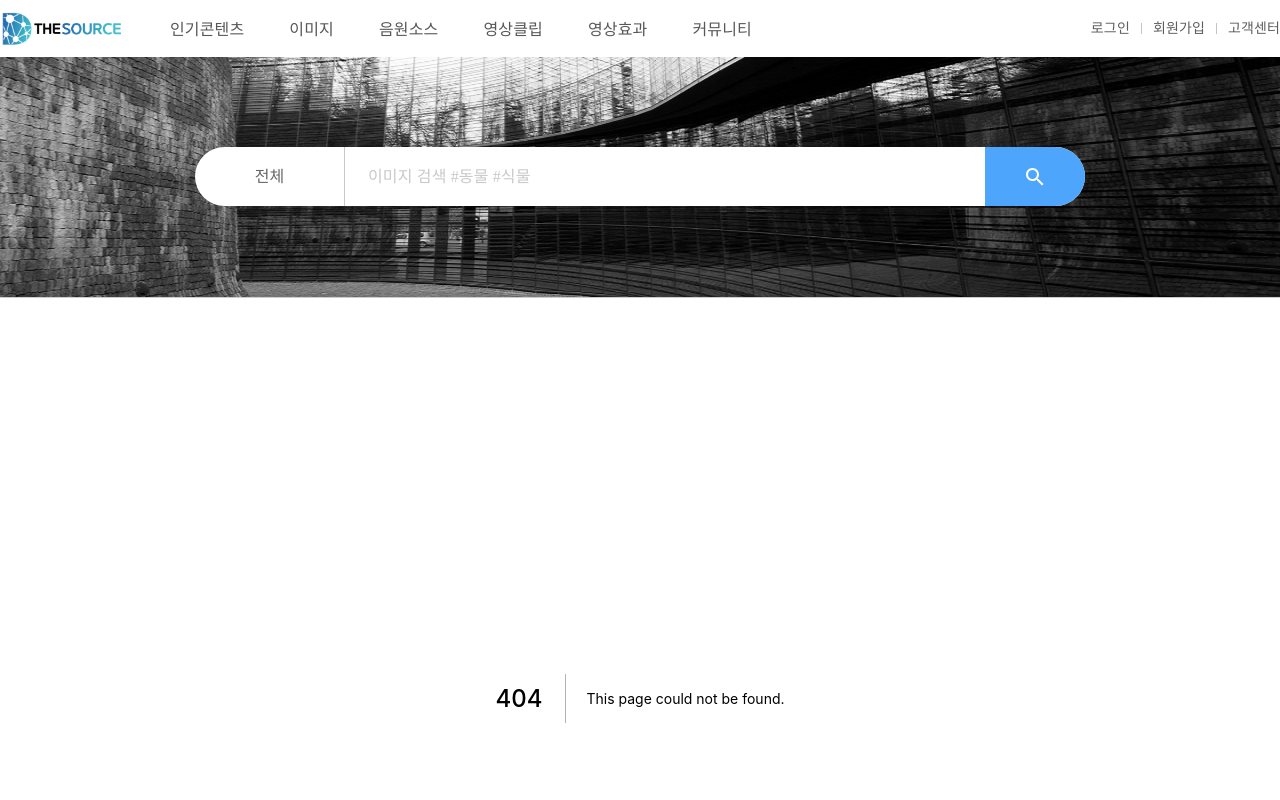
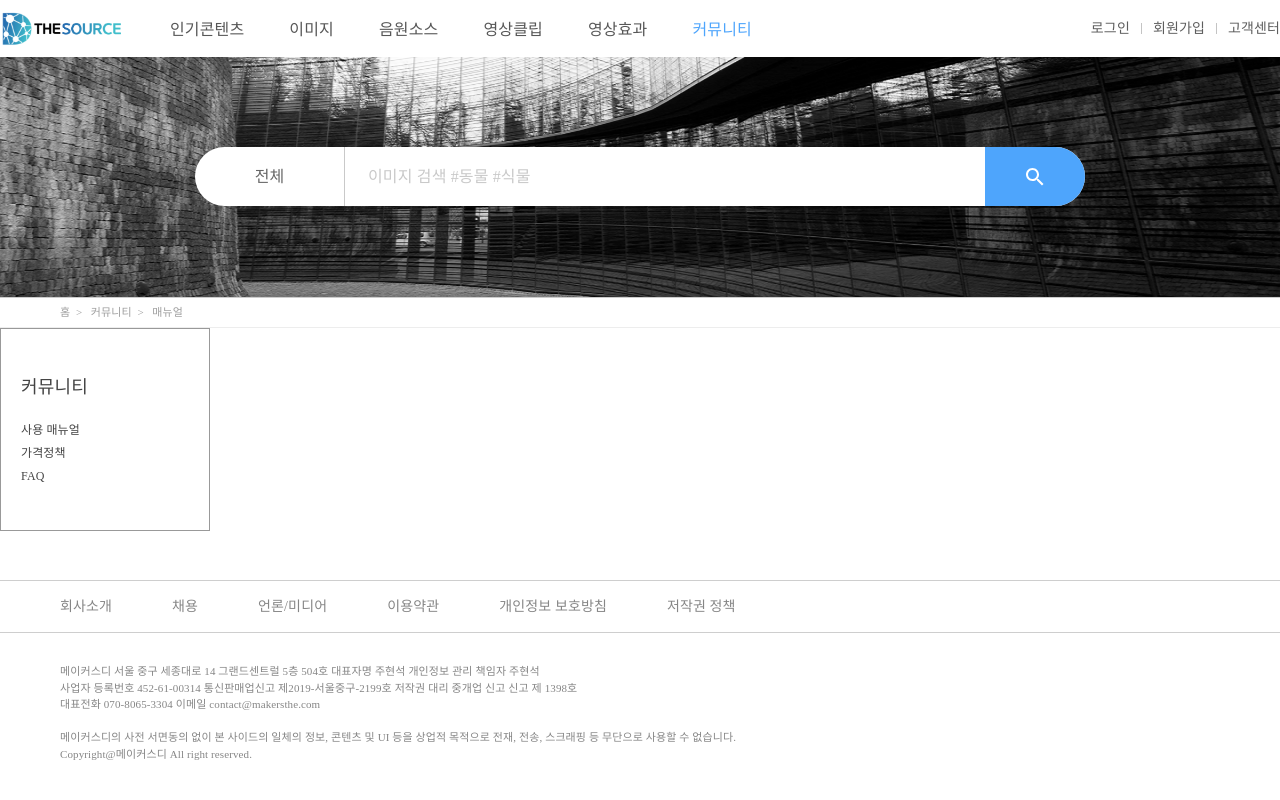
Before and after one commit to DGUHJH/thesource-next, a Next.js app: page /community/manual in a window 1280 px wide. Before the commit this address had no page. Shown: the top 800 px of the page. Built offline with nearby package versions, Linux system fonts and the light colour scheme; a web font is replaced by a local one.

Commit message:
Add : Community Page

```diff
--- /dev/null
+++ b/src/components/Container/CommunityMenu/index.tsx
@@ -0,0 +1,27 @@
+import { useRouter } from 'next/dist/client/router';
+import React from 'react';
+import * as Styled from './styled';
+
+export const CommunityMenuContainer = () => {
+  const router = useRouter();
+
+  const onClick = (value: string) => () => {
+    router.push(value);
+  };
+
+  return (
+    <Styled.Root>
+      <Styled.TitleTypo>커뮤니티</Styled.TitleTypo>
+      <Styled.MenuTypo
+        onClick={onClick('/community/manual')}
+        style={{ marginTop: '20px' }}
+      >
+        사용 매뉴얼
+      </Styled.MenuTypo>
+      <Styled.MenuTypo onClick={onClick('/community/price-policy')}>
+        가격정책
+      </Styled.MenuTypo>
+      <Styled.MenuTypo onClick={onClick('/community/faq')}>FAQ</Styled.MenuTypo>
+    </Styled.Root>
+  );
+};
--- /dev/null
+++ b/src/components/Container/CommunityMenu/styled.ts
@@ -0,0 +1,29 @@
+import { Box, Typography } from '@material-ui/core';
+import styled from 'styled-components';
+
+export const Root = styled(Box)`
+  width: 210px;
+  padding: 45px 20px;
+  box-sizing: border-box;
+  display: flex;
+  flex-direction: column;
+  border: 1px #999 solid;
+`;
+
+export const TitleTypo = styled(Typography)`
+  &&& {
+    font-family: NotoSans-Medium;
+    font-size: 18px;
+    color: #444;
+  }
+`;
+
+export const MenuTypo = styled(Typography)`
+  &&& {
+    font-family: NotoSans-Regular;
+    font-size: 12px;
+    color: #444;
+    cursor: pointer;
+    margin-top: 5px;
+  }
+`;
--- a/src/components/Header/index.tsx
+++ b/src/components/Header/index.tsx
@@ -40,7 +40,7 @@ const contentMenu = [
   },
   {
     label: '커뮤니티',
-    url: '/comunity',
+    url: '/community/manual',
   },
 ];
 
--- /dev/null
+++ b/src/pages/community/manual/index.tsx
@@ -0,0 +1,37 @@
+import { BreadCrumbs } from 'components/BreadCrumbs';
+import { CommunityMenuContainer } from 'components/Container/CommunityMenu';
+import React from 'react';
+import { BrowserView, MobileView } from 'react-device-detect';
+import * as Styled from 'styles/community/manual/styled';
+
+const Main = () => {
+  return (
+    <Styled.Root>
+      <BrowserView>
+        <Pc />
+      </BrowserView>
+      <MobileView>
+        <Mobile />
+      </MobileView>
+    </Styled.Root>
+  );
+};
+
+const Pc = () => {
+  return (
+    <div>
+      <BreadCrumbs content={['홈', '커뮤니티', '매뉴얼']} type="small" />
+      <Styled.BodyContainer>
+        <Styled.LeftContainer>
+          <CommunityMenuContainer />
+        </Styled.LeftContainer>
+      </Styled.BodyContainer>
+    </div>
+  );
+};
+
+const Mobile = () => {
+  return <div></div>;
+};
+
+export default Main;
--- /dev/null
+++ b/src/styles/community/faq/styled.ts
@@ -0,0 +1,19 @@
+import { Box, Container } from '@material-ui/core';
+import styled from 'styled-components';
+
+export const Root = styled(Box)`
+  width: 100%;
+`;
+
+export const BodyContainer = styled(Container)`
+  &&& {
+    width: 100%;
+    display: flex;
+    justify-content: space-between;
+    padding: 0;
+  }
+`;
+
+export const LeftContainer = styled(Box)`
+  width: 210px;
+`;
--- /dev/null
+++ b/src/styles/community/manual/styled.ts
@@ -0,0 +1,19 @@
+import { Box, Container } from '@material-ui/core';
+import styled from 'styled-components';
+
+export const Root = styled(Box)`
+  width: 100%;
+`;
+
+export const BodyContainer = styled(Container)`
+  &&& {
+    width: 100%;
+    display: flex;
+    justify-content: space-between;
+    padding: 0;
+  }
+`;
+
+export const LeftContainer = styled(Box)`
+  width: 210px;
+`;
--- /dev/null
+++ b/src/styles/community/price-policy/styled.ts
@@ -0,0 +1,42 @@
+import { Box, Container, Typography } from '@material-ui/core';
+import styled from 'styled-components';
+
+export const Root = styled(Box)`
+  width: 100%;
+`;
+
+export const BodyContainer = styled(Container)`
+  &&& {
+    width: 100%;
+    display: flex;
+    padding: 0;
+  }
+`;
+
+export const LeftContainer = styled(Box)`
+  width: 210px;
+`;
+
+export const RightContainer = styled(Box)`
+  width: 910px;
+  margin-left: 40px;
+  display: flex;
+  flex-direction: column;
+`;
+
+export const TitleTypo = styled(Typography)`
+  &&& {
+    font-family: NotoSans-Bold;
+    font-size: 24px;
+    color: #444;
+    margin-top: 40px;
+  }
+`;
+
+export const TableImgWrapper = styled(Box)`
+  width: 909px;
+  height: 708px;
+  position: relative;
+  margin-top: 40px;
+  margin-bottom: 80px;
+`;
```
Also changed, not shown: src/assets/source/PageSample.tsx (+4 -9 lines), src/pages/community/faq/index.tsx (added, +37 -0 lines), src/pages/community/price-policy/index.tsx (added, +45 -0 lines), src/assets/images/price_policy.png (added).
